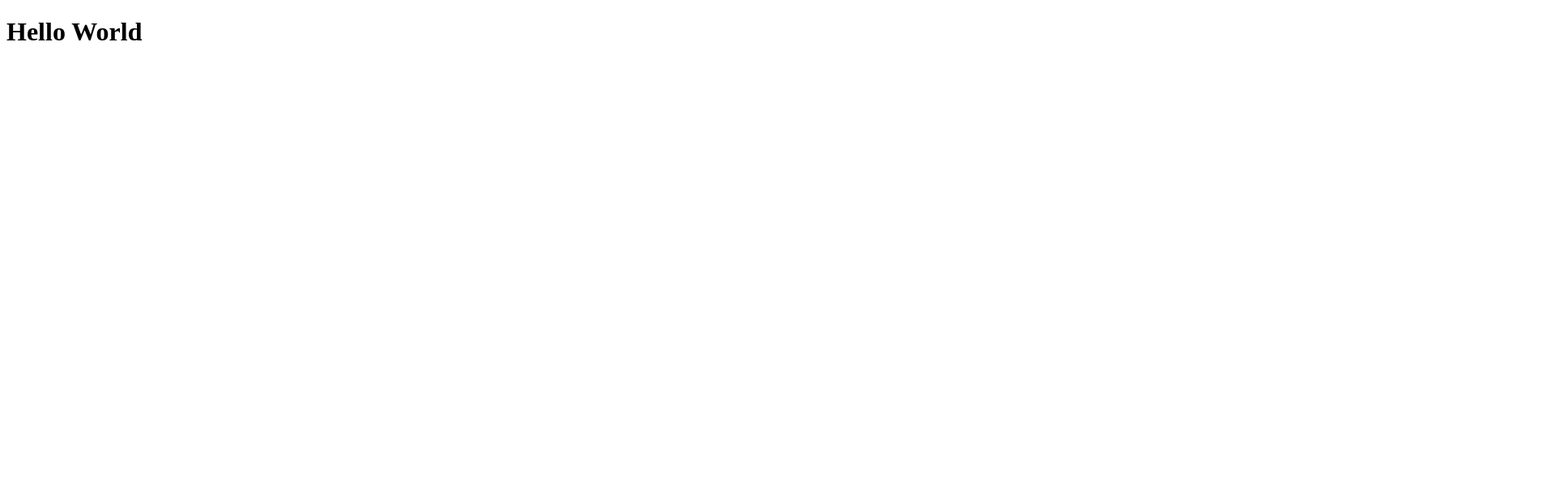
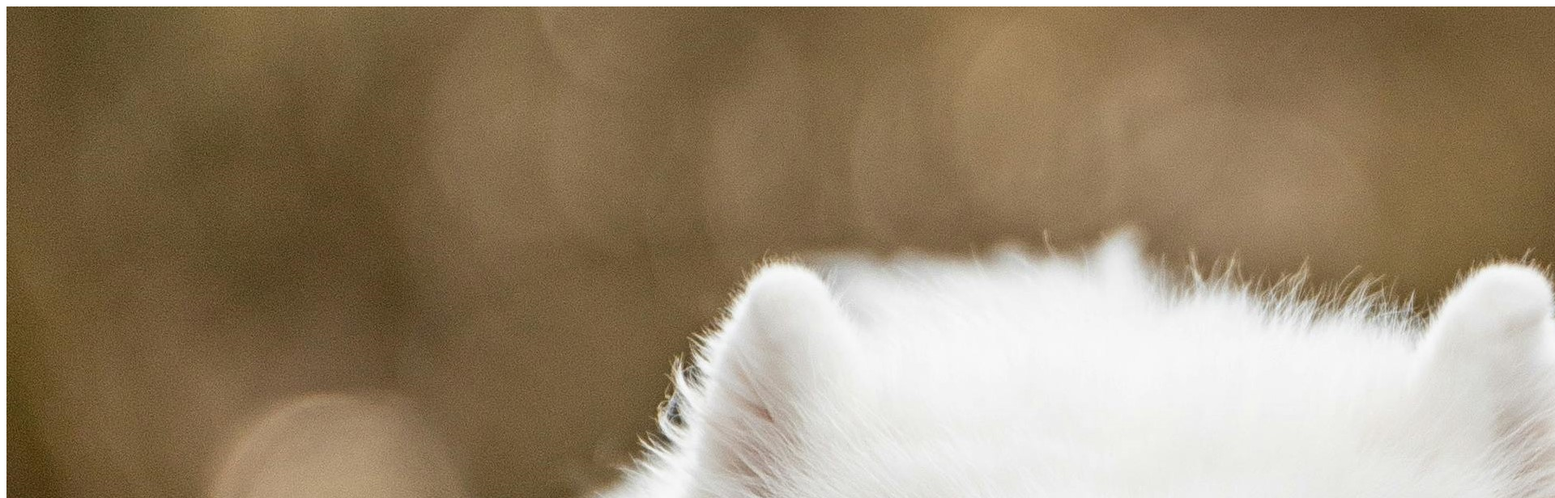
Before and after one commit to flaviafigueredo/team-list, a React (Create React App) app: page / in a window 1280 px wide. Shown: the top 616 px of the page at 81% size, 1920 px wide, since content can reach past the window. Built offline with nearby package versions, Linux system fonts and the light colour scheme.

Commit message:
feat: adiciona componente TeamMemberCard e dados dos membros

```diff
--- a/src/App.js
+++ b/src/App.js
@@ -1,8 +1,19 @@
 import './App.css';
+import { TeamMemberCard } from './components/TeamMemberCard';
+import { members } from './data/members';
 
 function App() {
   return (
-    <h1>Hello World</h1>
+    <div className="container">
+      {members.map((member, index) => (
+        <TeamMemberCard
+          key={index}
+          name={member.name}
+          role={member.role}
+          image={member.image}
+        />
+      ))}
+    </div>
   );
 }
 
--- /dev/null
+++ b/src/components/TeamMemberCard.js
@@ -0,0 +1,9 @@
+export function TeamMemberCard({ name, role, image }) {
+    return (
+        <div className="team-member-card">
+            <img src={image} alt={name} />
+            <h3>{name}</h3>
+            <p>{role}</p>
+        </div>
+    )
+}
--- /dev/null
+++ b/src/data/members.js
@@ -0,0 +1,39 @@
+import anaCostaImg from '../images/ana-costa.jpg'
+import joaoOliveiraImg from '../images/joao-oliveira.jpg'
+import fernandaSilvaImg from '../images/fernanda-silva.jpg'
+import carlosAlmeidaImg from '../images/carlos-almeida.jpg'
+import marianaSantosImg from '../images/mariana-santos.jpg'
+import pedroLimaImg from '../images/pedro-lima.jpg'
+
+export const members = [
+    {
+        name: 'Ana Costa',
+        role: 'Desenvolvedora Frontend',
+        image: anaCostaImg,
+    },
+    {
+        name: 'João Oliveira',
+        role: 'Desenvolvedor Backend',
+        image: joaoOliveiraImg,
+    },
+    {
+        name: 'Fernanda Silva',
+        role: 'Designer UX/UI',
+        image: fernandaSilvaImg,
+    },
+    {
+        name: 'Carlos Almeida',
+        role: 'Engenheiro DevOps',
+        image: carlosAlmeidaImg,
+    },
+    {
+        name: 'Mariana Santos',
+        role: 'Product Owner',
+        image: marianaSantosImg,
+    },
+    {
+        name: 'Pedro Lima',
+        role: 'Analista de QA',
+        image: pedroLimaImg,
+    },
+]
```
